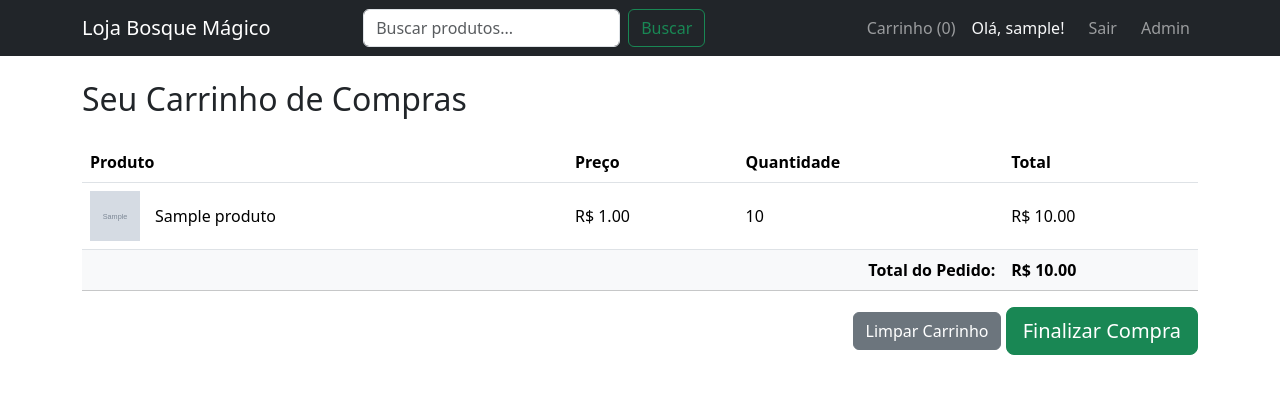
After one commit to luizcpaiva/projeto-progweb, a Django app: page /carrinho/ in a window 1280 px wide. The commit adds this page. Shown: the top 394 px of the page. Run offline with Django 5.2, Linux system fonts and the light colour scheme; a user stored in the database is signed in; tables that the repository leaves empty hold one stand-in row (values such as "Sample post"); grey boxes marked "Sample" are stand-in pictures.

Commit message:
Adiciona página de visualização do carrinho

```diff
--- a/store/urls.py
+++ b/store/urls.py
@@ -6,4 +6,5 @@ urlpatterns = [
     path('register/', views.register, name='register'),
     path('categoria/<slug:category_slug>/', views.index, name='product_list_by_category'),
     path('add_to_cart/<int:produto_id>/', views.add_to_cart, name='add_to_cart'),
+    path('carrinho/', views.cart_detail, name='cart_detail'),
 ]
--- a/store/views.py
+++ b/store/views.py
@@ -62,3 +62,18 @@ def add_to_cart(request, produto_id):
         item.save()
 
     return redirect('product_list')
+
+@login_required(login_url='/contas/login/')
+def cart_detail(request):
+    try:
+        pedido = Pedido.objects.get(usuario=request.user, status='pendente')
+        itens = ItemPedido.objects.filter(pedido=pedido)
+    except Pedido.DoesNotExist:
+        pedido = None
+        itens = []
+
+    context = {
+        'pedido': pedido,
+        'itens': itens
+    }
+    return render(request, 'cart/cart_detail.html', context)
--- a/templates/base.html
+++ b/templates/base.html
@@ -25,7 +25,7 @@ aria-label="Toggle navigation">
                 </form>
                 <ul class="navbar-nav ms-auto">
                     <li class="nav-item">
-                        <a class="nav-link" href="#">Carrinho (0)</a>
+                        <a class="nav-link" href="{% url 'cart_detail' %}">Carrinho (0)</a>
                     </li>
 
                     {% if user.is_authenticated %}
--- /dev/null
+++ b/templates/cart/cart_detail.html
@@ -0,0 +1,50 @@
+{% extends 'base.html' %}
+
+{% block content %}
+<h2 class="mb-4">Seu Carrinho de Compras</h2>
+
+{% if not itens %}
+    <p class="lead">Seu carrinho está vazio.</p>
+    <a href="{% url 'product_list' %}" class="btn btn-primary">Começar a Comprar</a>
+{% else %}
+    <table class="table align-middle">
+        <thead>
+            <tr>
+                <th scope="col">Produto</th>
+                <th scope="col">Preço</th>
+                <th scope="col">Quantidade</th>
+                <th scope="col">Total</th>
+            </tr>
+        </thead>
+        <tbody>
+            {% for item in itens %}
+            <tr>
+                <td>
+                    <div class="d-flex align-items-center">
+                        {% if item.produto.imagem %}
+                        <img src="{{ item.produto.imagem.url }}" alt="{{ item.produto.nome }}" style="width: 50px; height: 50px; object-fit: cover; margin-right: 15px;">
+                        {% endif %}
+                        {{ item.produto.nome }}
+                    </div>
+                </td>
+                <td>R$ {{ item.preco }}</td>
+                <td>
+                    {{ item.quantidade }}
+                    </td>
+                <td>R$ {{ item.get_total }}</td>
+            </tr>
+            {% endfor %}
+
+            <tr class="table-light">
+                <td colspan="3" class="text-end"><strong>Total do Pedido:</strong></td>
+                <td><strong>R$ {{ pedido.get_total_pedido }}</strong></td>
+            </tr>
+        </tbody>
+    </table>
+
+    <div class="text-end">
+        <a href="#" class="btn btn-secondary">Limpar Carrinho</a>
+        <a href="#" class="btn btn-success btn-lg">Finalizar Compra</a>
+    </div>
+{% endif %}
+{% endblock %}
```
